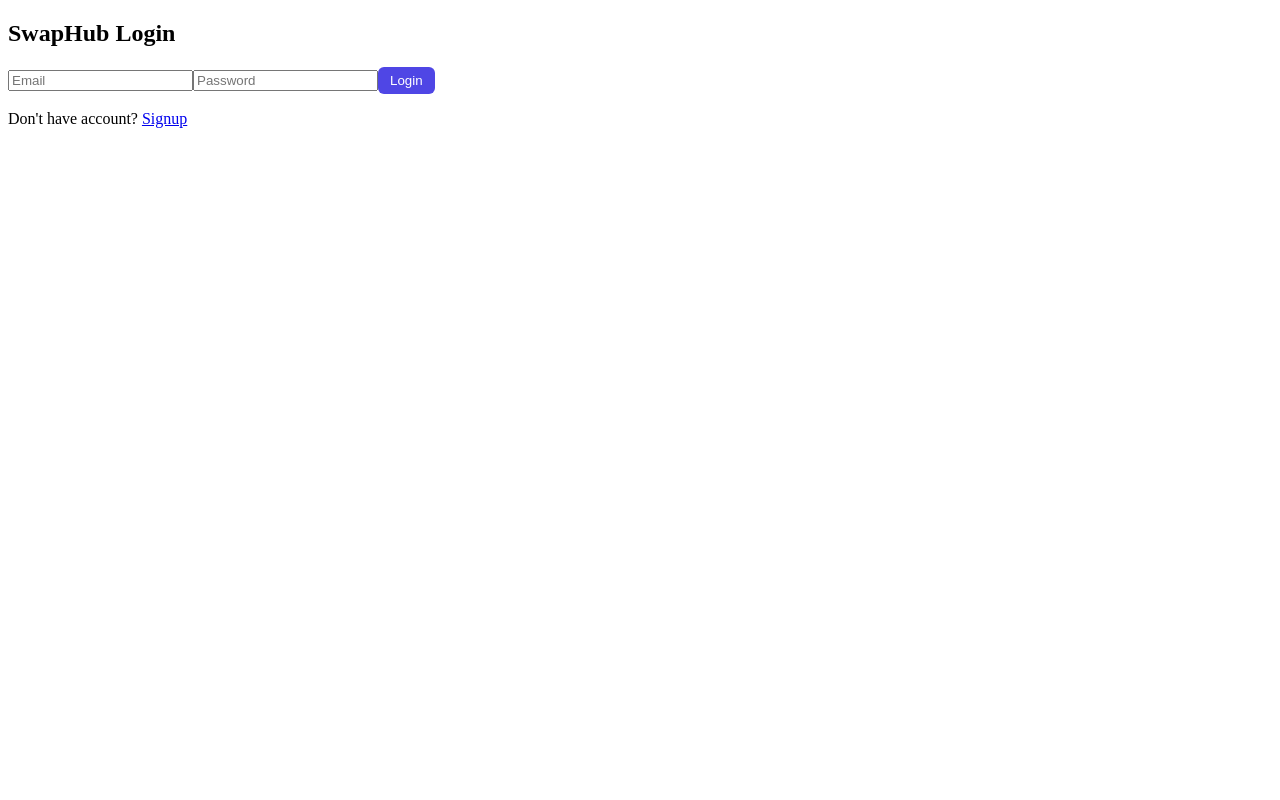
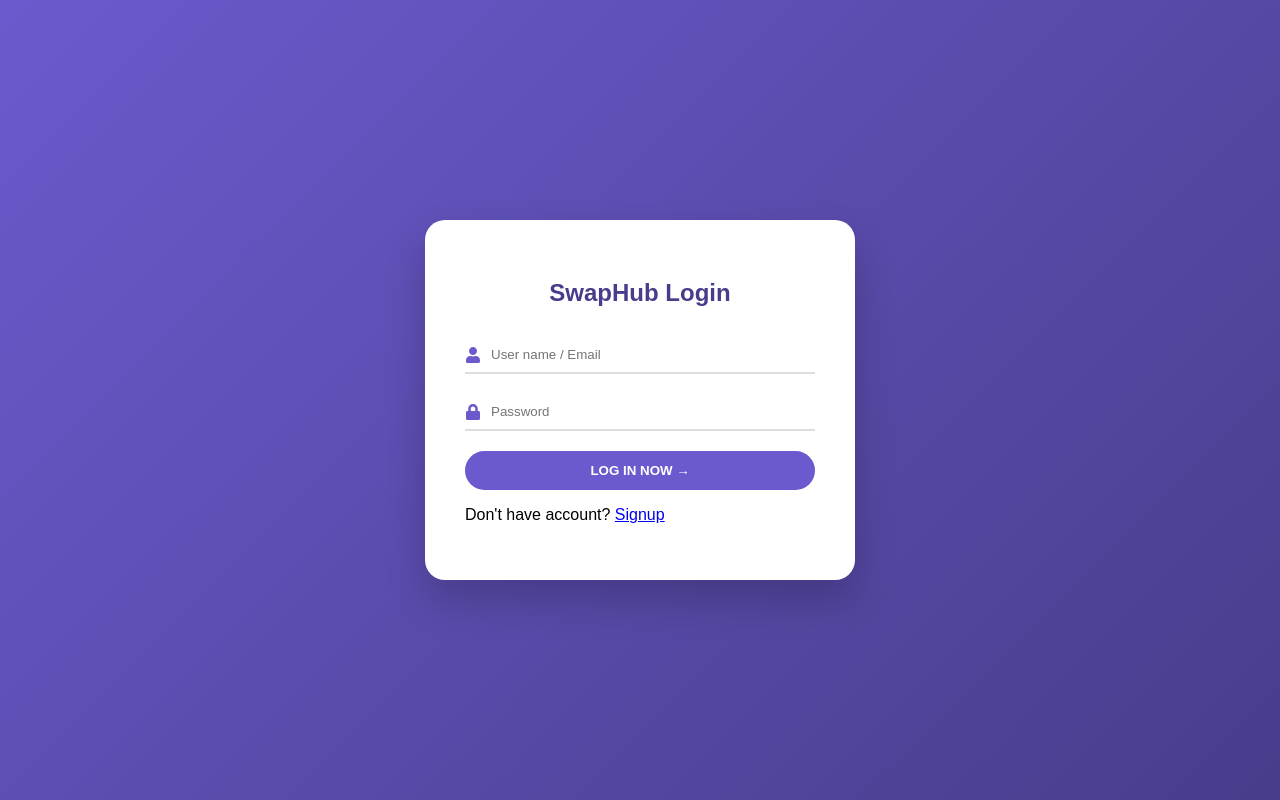
Before and after one commit to bhumisatra/swaphub, a React (Vite) app: page / in a window 1280 px wide. Built offline with nearby package versions, Linux system fonts and the light colour scheme.

Commit message:
UI improved

```diff
--- a/package.json
+++ b/package.json
@@ -13,6 +13,7 @@
     "firebase": "^12.9.0",
     "react": "^19.2.0",
     "react-dom": "^19.2.0",
+    "react-icons": "^5.5.0",
     "react-router-dom": "^7.13.0"
   },
   "devDependencies": {
--- a/src/App.jsx
+++ b/src/App.jsx
@@ -1,67 +1,55 @@
-import { Routes, Route } from "react-router-dom";
+import { BrowserRouter as Router, Routes, Route, Navigate } from "react-router-dom";
+import { useState } from "react";
 
 import Login from "./pages/Login";
 import Signup from "./pages/Signup";
+import ProfileSetup from "./pages/ProfileSetup";
 import Dashboard from "./pages/Dashboard";
-import AddRequest from "./pages/AddRequest";
-import Requests from "./pages/Requests";
-import Chat from "./pages/Chat";
-import Profile from "./pages/Profile";
-import PrivateRoute from "./components/PrivateRoute";
 
 function App() {
+  const [user, setUser] = useState(
+    JSON.parse(localStorage.getItem("user")) || null
+  );
+
+  // Protect private routes
+  const ProtectedRoute = ({ children }) => {
+    if (!user) {
+      return <Navigate to="/" />;
+    }
+    return children;
+  };
+
   return (
+    <Router>
       <Routes>
+        {/* Public Routes */}
+        <Route path="/" element={<Login setUser={setUser} />} />
+        <Route path="/signup" element={<Signup setUser={setUser} />} />
 
-      <Route path="/" element={<Login />} />
-      <Route path="/signup" element={<Signup />} />
+        {/* Profile Setup After Signup */}
+        <Route
+          path="/profile-setup"
+          element={
+            <ProtectedRoute>
+              <ProfileSetup user={user} setUser={setUser} />
+            </ProtectedRoute>
+          }
+        />
 
+        {/* Dashboard After Login */}
         <Route
           path="/dashboard"
           element={
-          <PrivateRoute>
-            <Dashboard />
-          </PrivateRoute>
+            <ProtectedRoute>
+              <Dashboard user={user} setUser={setUser} />
+            </ProtectedRoute>
           }
         />
 
-      <Route
-        path="/add-request"
-        element={
-          <PrivateRoute>
-            <AddRequest />
-          </PrivateRoute>
-        }
-      />
-
-      <Route
-        path="/requests"
-        element={
-          <PrivateRoute>
-            <Requests />
-          </PrivateRoute>
-        }
-      />
-
-      <Route
-        path="/chat/:id"
-        element={
-          <PrivateRoute>
-            <Chat />
-          </PrivateRoute>
-        }
-      />
-
-      <Route
-        path="/profile"
-        element={
-          <PrivateRoute>
-            <Profile />
-          </PrivateRoute>
-        }
-      />
-
+        {/* If wrong route */}
+        <Route path="*" element={<Navigate to="/" />} />
       </Routes>
+    </Router>
   );
 }
 
--- a/src/main.jsx
+++ b/src/main.jsx
@@ -1,11 +1,10 @@
 import React from "react";
 import ReactDOM from "react-dom/client";
-import { BrowserRouter } from "react-router-dom";
 import App from "./App";
 import "./index.css";
 
 ReactDOM.createRoot(document.getElementById("root")).render(
-  <BrowserRouter>
+  <React.StrictMode>
     <App />
-  </BrowserRouter>
+  </React.StrictMode>
 );
--- a/src/pages/Login.jsx
+++ b/src/pages/Login.jsx
@@ -1,34 +1,58 @@
+import { useState } from "react";
 import { signInWithEmailAndPassword } from "firebase/auth";
 import { auth } from "../firebase";
-import { Link, useNavigate } from "react-router-dom";
+import { useNavigate, Link } from "react-router-dom";
+import { FaUser, FaLock } from "react-icons/fa";
+import "../styles/login.css";
 
 function Login() {
+  const [email, setEmail] = useState("");
+  const [password, setPassword] = useState("");
   const navigate = useNavigate();
 
   const handleLogin = async (e) => {
     e.preventDefault();
-    const email = e.target.email.value;
-    const password = e.target.password.value;
-
     try {
       await signInWithEmailAndPassword(auth, email, password);
-      navigate("/dashboard");
-    } catch (error) {
-      alert(error.message);
+      navigate("/profile-setup");
+    } catch (err) {
+      alert(err.message);
     }
   };
 
   return (
-    <div className="container">
+    <div className="login-container">
+      <div className="login-card">
         <h2>SwapHub Login</h2>
+
         <form onSubmit={handleLogin}>
-        <input name="email" type="email" placeholder="Email" required />
-        <input name="password" type="password" placeholder="Password" required />
-        <button type="submit">Login</button>
+          <div className="input-group">
+            <FaUser className="icon" />
+            <input
+              type="email"
+              placeholder="User name / Email"
+              onChange={(e) => setEmail(e.target.value)}
+              required
+            />
+          </div>
+
+          <div className="input-group">
+            <FaLock className="icon" />
+            <input
+              type="password"
+              placeholder="Password"
+              onChange={(e) => setPassword(e.target.value)}
+              required
+            />
+          </div>
+
+          <button className="login-btn">LOG IN NOW →</button>
         </form>
+
         <p>
           Don't have account? <Link to="/signup">Signup</Link>
         </p>
+      </div>
     </div>
   );
 }
--- a/src/pages/Profile.jsx
+++ /dev/null
@@ -1,17 +0,0 @@
-import { auth } from "../firebase";
-import Navbar from "../components/Navbar";
-
-function Profile() {
-  return (
-    <>
-      <Navbar />
-      <div className="container">
-        <h2>Profile</h2>
-        <p>Email: {auth.currentUser.email}</p>
-        <p>User ID: {auth.currentUser.uid}</p>
-      </div>
-    </>
-  );
-}
-
-export default Profile;
--- /dev/null
+++ b/src/pages/ProfileSetup.jsx
@@ -0,0 +1,34 @@
+import { useEffect, useState } from "react";
+import { auth, db } from "../firebase";
+import { doc, getDoc } from "firebase/firestore";
+import "../styles/profile.css";
+
+function Profile() {
+  const [userData, setUserData] = useState(null);
+
+  useEffect(() => {
+    const fetchData = async () => {
+      const docRef = doc(db, "users", auth.currentUser.uid);
+      const docSnap = await getDoc(docRef);
+      if (docSnap.exists()) {
+        setUserData(docSnap.data());
+      }
+    };
+    fetchData();
+  }, []);
+
+  if (!userData) return <p>Loading...</p>;
+
+  return (
+    <div className="profile-container">
+      <div className="profile-card">
+        <h2>{userData.name}</h2>
+        <p><strong>Email:</strong> {userData.email}</p>
+        <p><strong>DOB:</strong> {userData.dob}</p>
+        <p><strong>Gender:</strong> {userData.gender}</p>
+      </div>
+    </div>
+  );
+}
+
+export default Profile;
--- /dev/null
+++ b/src/styles/login.css
@@ -0,0 +1,60 @@
+body {
+  margin: 0;
+  font-family: "Poppins", sans-serif;
+}
+
+.login-container {
+  height: 100vh;
+  display: flex;
+  justify-content: center;
+  align-items: center;
+  background: linear-gradient(135deg, #6a5acd, #483d8b);
+}
+
+.login-card {
+  background: white;
+  padding: 40px;
+  border-radius: 20px;
+  width: 350px;
+  box-shadow: 0 20px 40px rgba(0,0,0,0.2);
+}
+
+.login-card h2 {
+  text-align: center;
+  margin-bottom: 30px;
+  color: #483d8b;
+}
+
+.input-group {
+  display: flex;
+  align-items: center;
+  margin-bottom: 20px;
+  border-bottom: 2px solid #ddd;
+}
+
+.input-group input {
+  border: none;
+  outline: none;
+  padding: 10px;
+  flex: 1;
+}
+
+.icon {
+  color: #6a5acd;
+}
+
+.login-btn {
+  width: 100%;
+  padding: 12px;
+  border-radius: 30px;
+  border: none;
+  background: #6a5acd;
+  color: white;
+  font-weight: bold;
+  cursor: pointer;
+  transition: 0.3s;
+}
+
+.login-btn:hover {
+  background: #483d8b;
+}
--- /dev/null
+++ b/src/styles/profile.css
@@ -0,0 +1,20 @@
+.profile-container {
+  height: 100vh;
+  background: linear-gradient(135deg, #6a5acd, #483d8b);
+  display: flex;
+  justify-content: center;
+  align-items: center;
+}
+
+.profile-card {
+  background: white;
+  padding: 40px;
+  border-radius: 20px;
+  width: 400px;
+  text-align: center;
+  box-shadow: 0 15px 35px rgba(0,0,0,0.2);
+}
+
+.profile-card h2 {
+  color: #483d8b;
+}
```
Also changed, not shown: src/styles/SignupDetails.jsx (added, +54 -0 lines), src/styles/signupDetails.css (added, +34 -0 lines), src/New Text Document.txt (deleted), 1 other file (tests, documents, lock files or other folders). Lines whose indentation alone changed are shown as unchanged.
